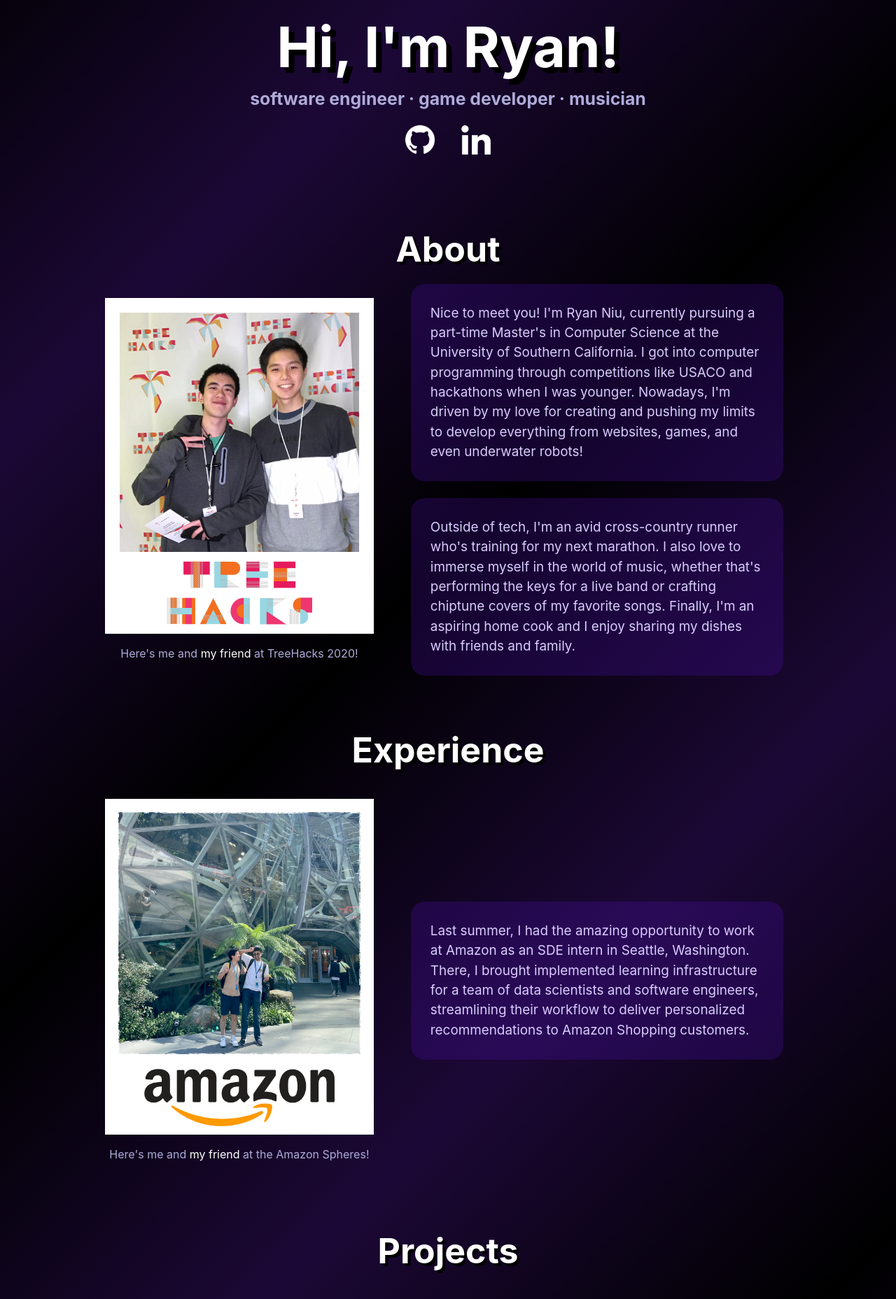
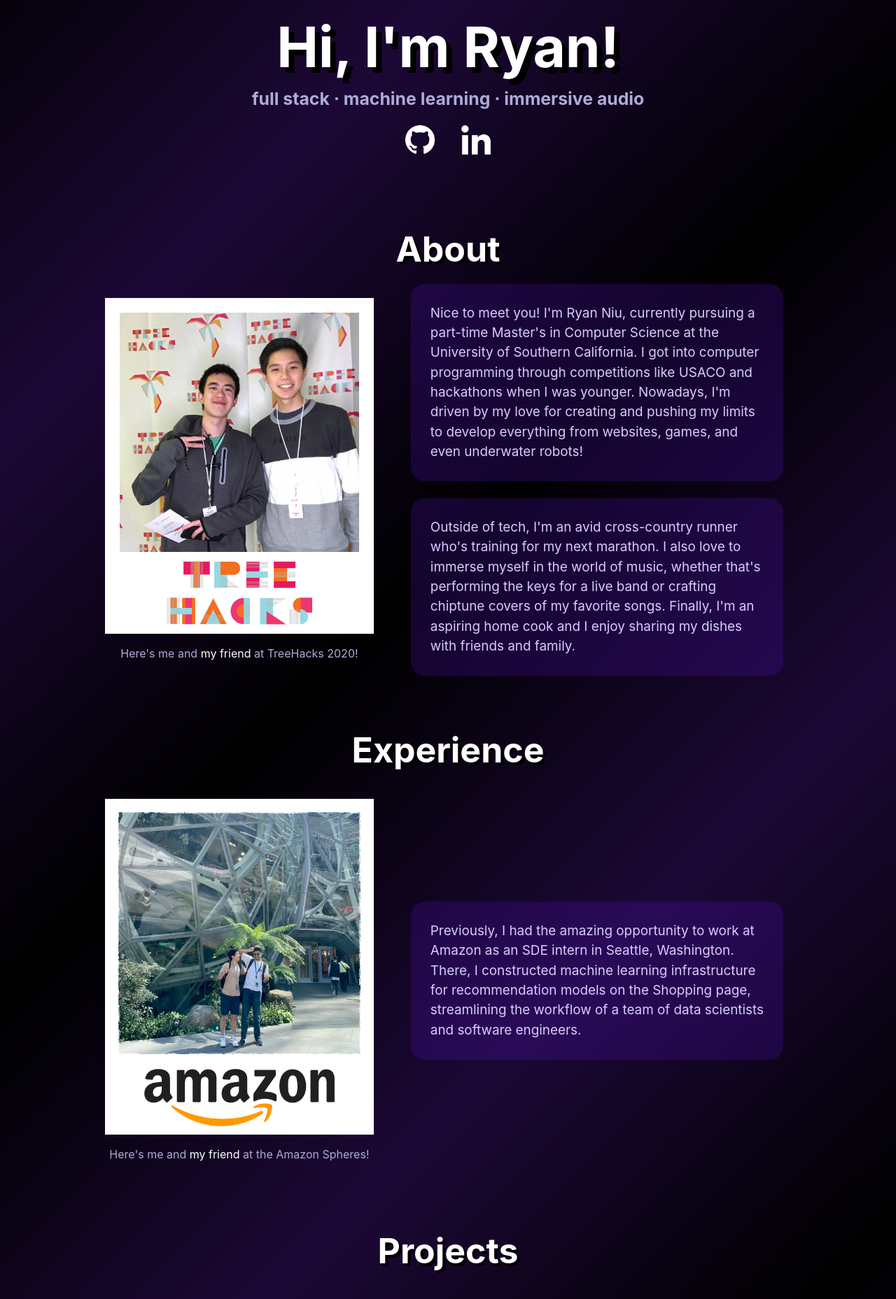
Before and after one commit to ryansniu/ryansniu.github.io, a React (Create React App) app: page / in a window 1280 px wide. Shown: the part 500-2357 px from the top of the page at 70% size. Built offline with nearby package versions, Linux system fonts and the light colour scheme.

Commit message:
Switched to hash routing
Updated some text

```diff
--- a/src/App.js
+++ b/src/App.js
@@ -9,7 +9,7 @@ import Leadership from './sections/Leadership'
 import Projects from './sections/Projects'
 import Footer from './sections/Footer'
 import NotFound from './sections/NotFound'
-import { BrowserRouter as Router, Route, Routes, Navigate } from 'react-router-dom';
+import { HashRouter as Router, Route, Routes, Navigate } from 'react-router-dom';
 import './App.css'
 
 const RedirectToNotFound = () => <Navigate to="/oop" />;
--- a/src/sections/Experience.js
+++ b/src/sections/Experience.js
@@ -6,6 +6,24 @@ import amazon from '../assets/experience/amazon.jpg'
 const Experience = () => (
   <Container fluid className="experience" id="experience">
     <h1 style={{fontSize: "50px", textShadow: '0.25rem 0.25rem black'}}><b>Experience</b></h1>
+
+    {/* <Row className="about-row">
+      <Col xl={5}>
+        <Image src={amazon} alt="Amazon 2022" className="experience-img"/>
+        <div style={{color: "#AFABD9", marginBottom: "2rem"}}>
+          <> Here's me in Tokyo, Japan! </>
+        </div>
+      </Col>
+      <Col xl={7} className="experience-text">
+        <Card className="experience-card" bg='dark' text='light'>
+          <Card.Body style={{color: "#dccbff", textAlign: "left", fontSize: "1.18rem"}}>
+            <Card.Text>
+              Japan Time WAHOO
+            </Card.Text>
+          </Card.Body>
+        </Card>
+      </Col>
+    </Row> */}
 
     <Row className="about-row">
       <Col xl={5}>
@@ -20,8 +38,8 @@ const Experience = () => (
         <Card className="experience-card" bg='dark' text='light'>
           <Card.Body style={{color: "#dccbff", textAlign: "left", fontSize: "1.18rem"}}>
             <Card.Text>
-              Last summer, I had the amazing opportunity to work at Amazon as an SDE intern in Seattle, Washington.
-              There, I brought implemented learning infrastructure for a team of data scientists and software engineers, streamlining their workflow to deliver personalized recommendations to Amazon Shopping customers.
+              Previously, I had the amazing opportunity to work at Amazon as an SDE intern in Seattle, Washington.
+              There, I constructed machine learning infrastructure for recommendation models on the Shopping page, streamlining the workflow of a team of data scientists and software engineers.
             </Card.Text>
           </Card.Body>
         </Card>
--- a/src/sections/Projects.js
+++ b/src/sections/Projects.js
@@ -68,7 +68,7 @@ class Projects extends React.Component {
               <Card.Body style={{color: "#DEDEDE", padding: "0 2rem 1rem"}}>
                 <Image src={spotifyTierListMakerScreenshot} className="project-screenshot" alt="Spotify Tier List Maker screenshot"/>
                 <Card.Text>
-                  A robust web app that allows users to create their own tier list of songs, albums, and artists through the Spotify API.
+                  A robust web app that allows users to create their own tier list of songs, albums, and artists through the Spotify API, without the need for an account.
                 </Card.Text>
               </Card.Body>
               <ListGroup className="list-group-flush">
@@ -108,7 +108,7 @@ class Projects extends React.Component {
               <Card.Body style={{color: "#DEDEDE", padding: "0 2rem 1rem"}}>
                 <Image src={smallEPicture} className="project-screenshot" alt="small · e picture"/>
                 <Card.Text>
-                  A fully submersible stereo camera and eDNA collection system constructed to aid UCSB Oakley Evolution Lab's investigation of the evolutionary history of bioluminescence courtship signaling in ostracods.
+                  A fully submersible stereo camera and eDNA collection system constructed to aid UCSB Oakley Evolution Lab's investigation of the bioluminescence courtship signaling in ostracods.
                 </Card.Text>
               </Card.Body>
               <ListGroup className="list-group-flush">
--- a/src/sections/Welcome.js
+++ b/src/sections/Welcome.js
@@ -37,7 +37,7 @@ const Welcome = () => {
                 <Col lg={6} xl={6} className='intro-text'>
                     <h1 style={{fontSize: '5rem', color:' #FFF', textShadow: '0.5rem 0.5rem black'}}><b>Hi, I'm Ryan!</b></h1>
                     <div style={{fontSize: '1.55rem'}}>
-                        <b>software engineer · game developer · musician</b>
+                        <b>full stack · machine learning · immersive audio</b>
                     </div>
                     <div>
 
```
